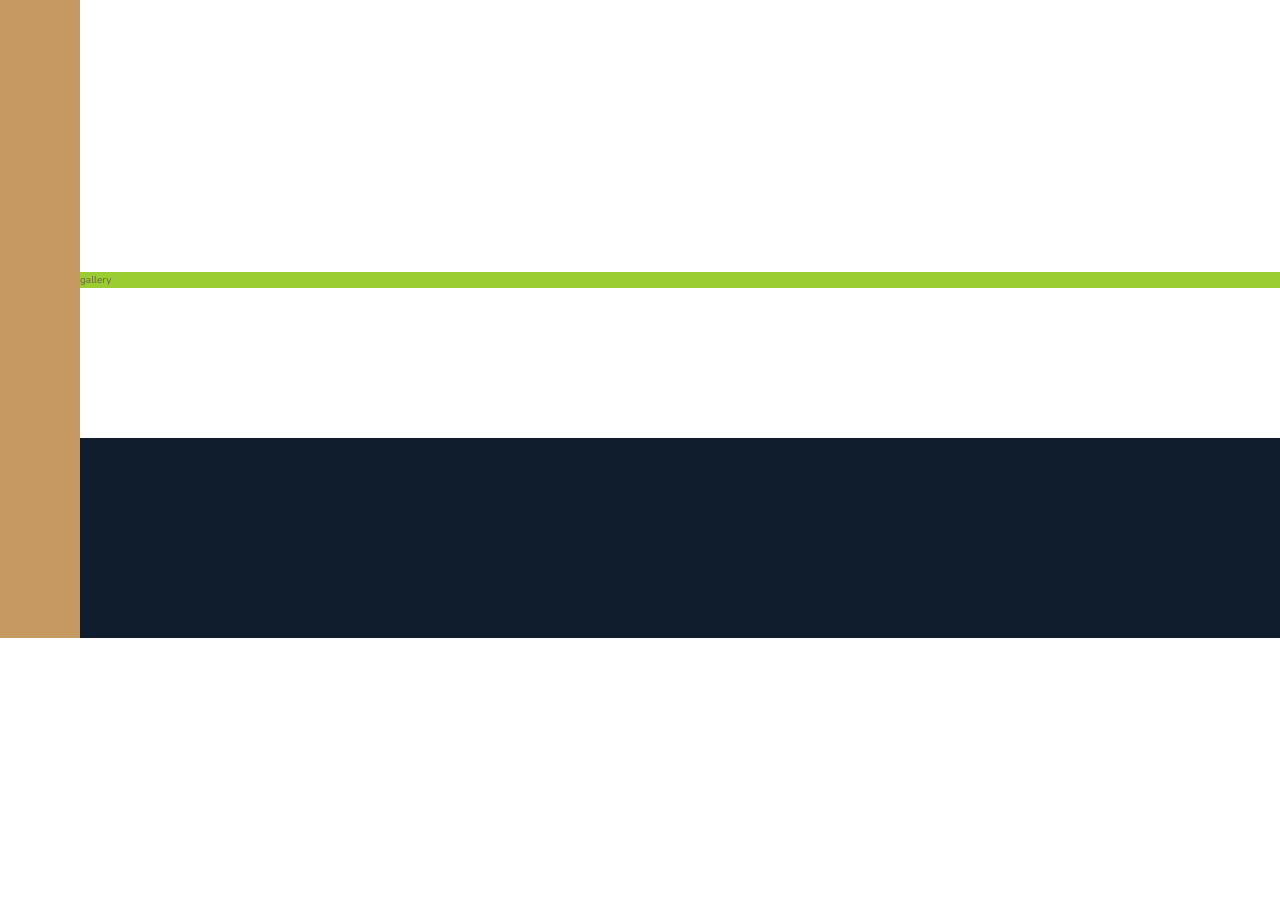
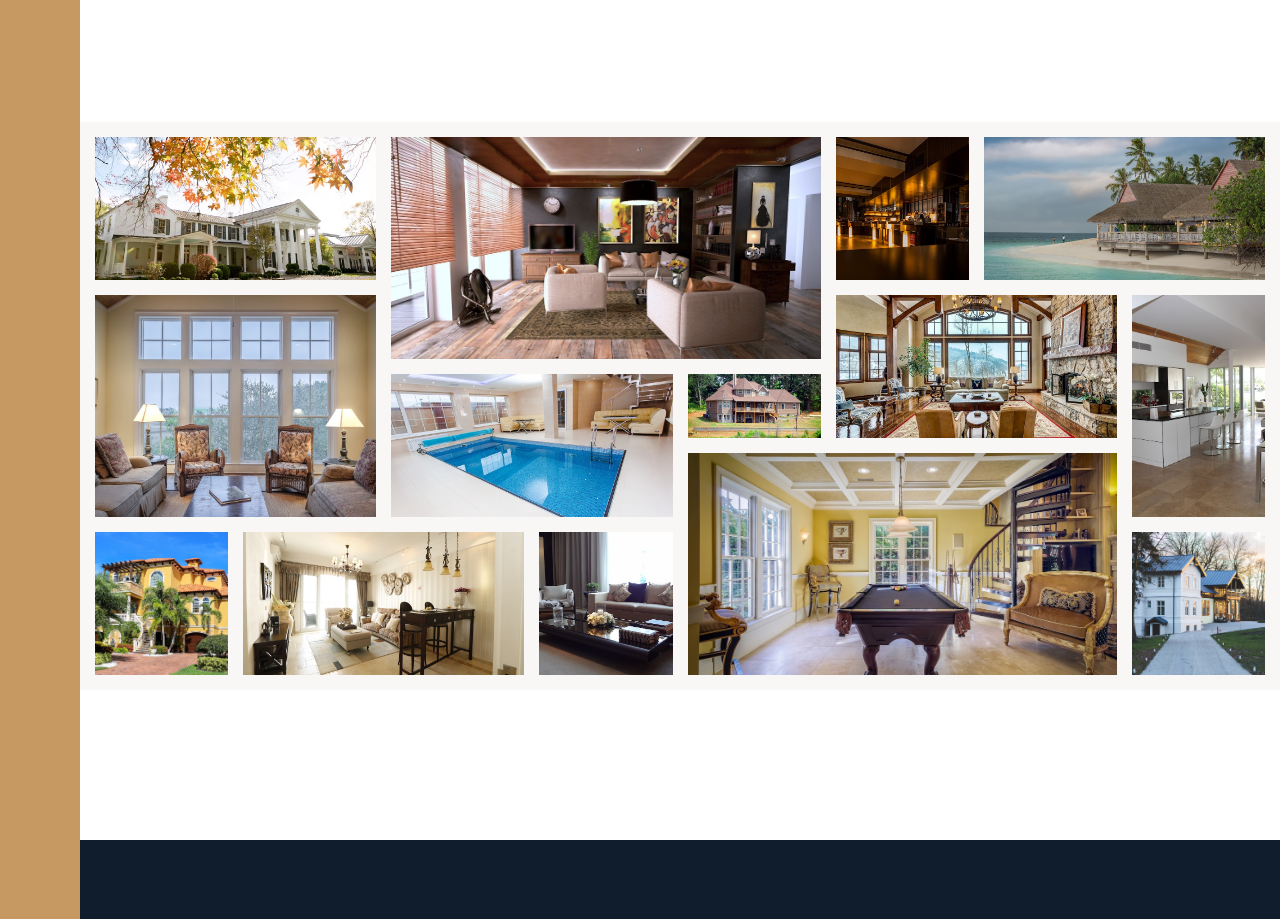
Before and after one commit to SazidHasanRiyad/nexter-using-grid, a website: page index.html in a window 1280 px wide. Shown: the part 2980-3899 px from the top of the page. Before the commit the page ends 3618 px from the top, so only its background shows below. Drawn offline with nearby package versions, Linux system fonts and the light colour scheme.

Commit message:
gallery section

```diff
--- a/index.html
+++ b/index.html
@@ -385,7 +385,52 @@
     </section>
     <!------------------- homes part ------------------->
 
-    <section class="gallery">gallery</section>
+    <section class="gallery">
+      <figure class="gallery__item gallery__item--1">
+        <img src="img/gal-1.jpeg" alt="gallery image" class="gallery__img">
+      </figure>
+      <figure class="gallery__item gallery__item--2">
+        <img src="img/gal-2.jpeg" alt="gallery image" class="gallery__img">
+      </figure>
+      <figure class="gallery__item gallery__item--3">
+        <img src="img/gal-3.jpeg" alt="gallery image" class="gallery__img">
+      </figure>
+      <figure class="gallery__item gallery__item--4">
+        <img src="img/gal-4.jpeg" alt="gallery image" class="gallery__img">
+      </figure>
+      <figure class="gallery__item gallery__item--5">
+        <img src="img/gal-5.jpeg" alt="gallery image" class="gallery__img">
+      </figure>
+      <figure class="gallery__item gallery__item--6">
+        <img src="img/gal-6.jpeg" alt="gallery image" class="gallery__img">
+      </figure>
+      <figure class="gallery__item gallery__item--7">
+        <img src="img/gal-7.jpeg" alt="gallery image" class="gallery__img">
+      </figure>
+      <figure class="gallery__item gallery__item--8">
+        <img src="img/gal-8.jpeg" alt="gallery image" class="gallery__img">
+      </figure>
+      <figure class="gallery__item gallery__item--9">
+        <img src="img/gal-9.jpeg" alt="gallery image" class="gallery__img">
+      </figure>
+      <figure class="gallery__item gallery__item--10">
+        <img src="img/gal-10.jpeg" alt="gallery image" class="gallery__img">
+      </figure>
+      <figure class="gallery__item gallery__item--11">
+        <img src="img/gal-11.jpeg" alt="gallery image" class="gallery__img">
+      </figure>
+      <figure class="gallery__item gallery__item--12">
+        <img src="img/gal-12.jpeg" alt="gallery image" class="gallery__img">
+      </figure>
+      <figure class="gallery__item gallery__item--13">
+        <img src="img/gal-13.jpeg" alt="gallery image" class="gallery__img">
+      </figure>
+      <figure class="gallery__item gallery__item--14">
+        <img src="img/gal-14.jpeg" alt="gallery image" class="gallery__img">
+      </figure>
+          <!-- figure.gallery__item.gallery__item--$*14>
+          img[src="img/gal-$.jpeg" alt="gallery img $"].gallery__img -->
+    </section>
 
     <footer class="footer">
 
--- a/sass/_gallery.scss
+++ b/sass/_gallery.scss
@@ -1,5 +1,76 @@
 .gallery {
-    margin: 15rem 0;
-    background-color: yellowgreen;
+    margin-bottom: 15rem;
+    background-color: $color-grey-light-1;
     grid-column: full-start / full-end;
+
+    display: grid;
+    grid-template-rows: repeat(7, 5vw);
+    grid-template-columns: repeat(8, 1fr);
+    grid-gap: 1.5rem;
+    padding: 1.5rem;
+
+    &__item {
+        &--1 {
+            grid-area: 1 / 1 / 3 / 3;
+        }
+
+        &--2 {
+            grid-area: 1 / 3 / 4 / 6;
+        }
+
+        &--3 {
+            grid-area: 1 / 6 / 3 / 7;
+        }
+
+        &--4 {
+            grid-area: 1 / 7 / 3 / -1;
+        }
+
+
+        &--5 {
+            grid-area: 3 / 1 / 6 / 3;
+        }
+
+        &--6 {
+            grid-area: 4 / 3 / 6 / 5;
+        }
+
+        &--7 {
+            grid-area: 4 / 5 / 5 / 6;
+        }
+
+        &--8 {
+            grid-area: 3 / 6 / 5 / 8;
+        }
+
+        &--9 {
+            grid-area: 3 / 8 / 6 / -1;
+        }
+
+        &--10 {
+            grid-area: 6 / 1 / -1 / 2;
+        }
+
+        &--11 {
+            grid-area: 6 / 2 / -1 / 4;
+        }
+
+        &--12 {
+            grid-area: 6 / 4 / -1 / 5;
+        }
+
+        &--13 {
+            grid-area: 5 / 5 / -1 / 8;
+        }
+
+        &--14 {
+            grid-area: 6 / 8 / -1 / -1;
+        }
+    }
+
+    &__img {
+        width: 100%;
+        height: 100%;
+        object-fit: cover;
+    }
 }
```
Also changed, not shown: css/style.css.
